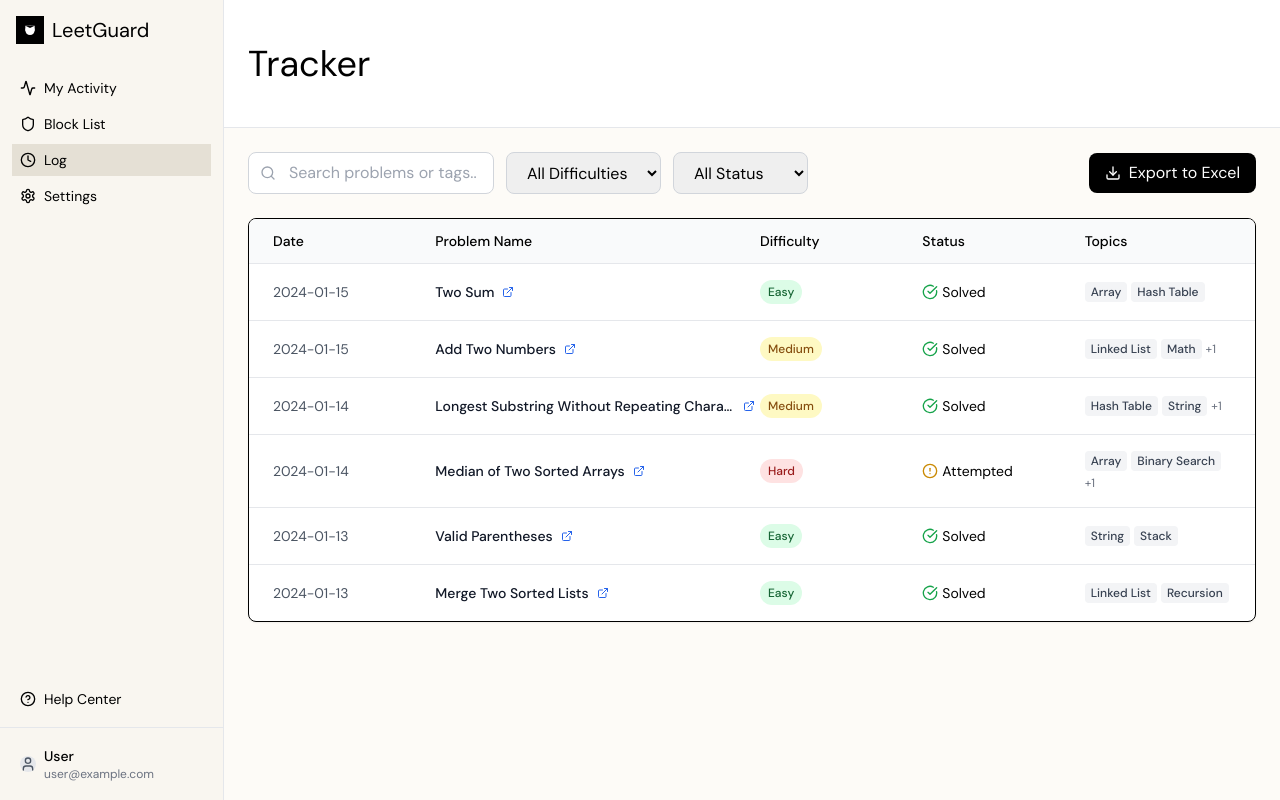
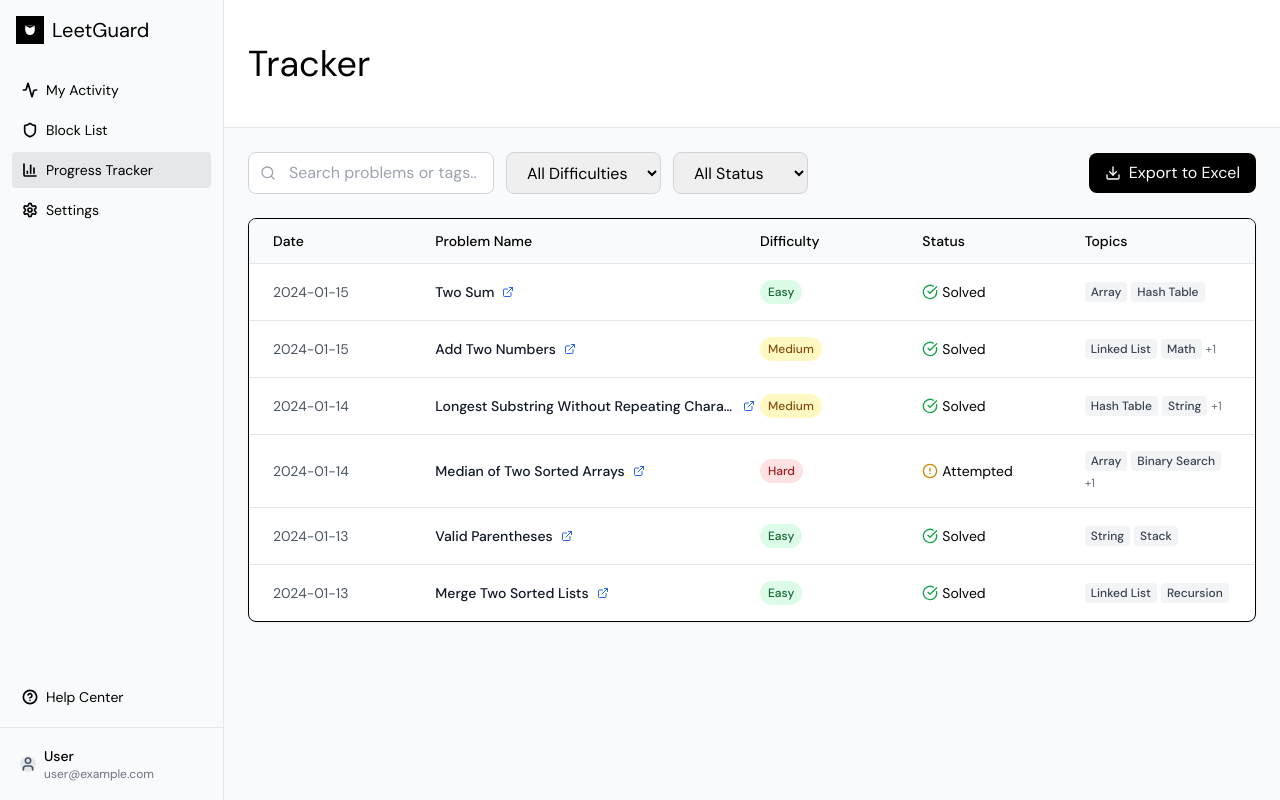
Before and after one commit to try-leetguard/leetguard, a Next.js app in the folder client/: page /log in a window 1280 px wide. Built offline with nearby package versions, Linux system fonts and the light colour scheme; no server answers.

Commit message:
side bar changes

```diff
--- a/client/app/activity/page.tsx
+++ b/client/app/activity/page.tsx
@@ -86,7 +86,7 @@ export default function ActivityPage() {
   }, [timeframe]);
 
   return (
-    <div className="min-h-screen bg-[#FDFBF7] text-black">
+    <div className="min-h-screen bg-gray-50 text-black">
       <div className="flex h-screen">
         <Sidebar activePage="activity" />
 
--- a/client/app/blocklist/page.tsx
+++ b/client/app/blocklist/page.tsx
@@ -25,7 +25,7 @@ export default function BlockListPage() {
           </header>
 
           {/* Content Area */}
-          <main className="flex-1 p-6 overflow-y-auto bg-[#FDFBF7]">
+          <main className="flex-1 p-6 overflow-y-auto bg-gray-50">
             <div className="flex">
               <div className="w-full font-dm-sans">
                 <BlockList />
--- a/client/app/dashboard/page.tsx
+++ b/client/app/dashboard/page.tsx
@@ -64,7 +64,7 @@ export default function DashboardPage() {
           </header>
 
           {/* Content Area */}
-          <main className="flex-1 p-6 overflow-y-auto bg-[#FDFBF7]">
+          <main className="flex-1 p-6 overflow-y-auto bg-gray-50">
             <div className="flex justify-center">
               <div className="flex flex-col md:flex-row gap-6 justify-center items-stretch w-full max-w-5xl">
                 {/* My Activity Card */}
--- a/client/app/log/page.tsx
+++ b/client/app/log/page.tsx
@@ -157,7 +157,7 @@ export default function LogPage() {
           </header>
 
           {/* Content Area */}
-          <main className="flex-1 p-6 overflow-y-auto bg-[#FDFBF7]">
+          <main className="flex-1 p-6 overflow-y-auto bg-gray-50">
             {/* Controls */}
             <div className="mb-6 flex flex-col sm:flex-row gap-4 items-start sm:items-center justify-between">
               <div className="flex flex-col sm:flex-row gap-3">
@@ -198,7 +198,7 @@ export default function LogPage() {
               </div>
 
               {/* Export Button */}
-              <button className="flex items-center gap-2 px-4 py-2 bg-black text-white rounded-lg hover:bg-blue-700 transition-colors">
+              <button className="flex items-center gap-2 px-4 py-2 bg-black text-white rounded-lg hover:bg-gray-900 transition-colors">
                 <Download className="w-4 h-4" />
                 Export to Excel
               </button>
--- a/client/app/settings/data/page.tsx
+++ b/client/app/settings/data/page.tsx
@@ -12,7 +12,7 @@ export default function DataPage() {
   }, []);
 
   return (
-    <div className="min-h-screen bg-[#FDFBF7] text-black">
+    <div className="min-h-screen bg-gray-50 text-black">
       <div className="flex h-screen">
         <Sidebar activePage="settings-data" />
 
--- a/client/app/settings/page.tsx
+++ b/client/app/settings/page.tsx
@@ -56,7 +56,7 @@ export default function SettingsPage() {
   };
 
   return (
-    <div className="min-h-screen bg-[#FDFBF7] text-black">
+    <div className="min-h-screen bg-gray-50 text-black">
       <div className="flex h-screen">
         <Sidebar activePage="settings-profile" />
 
--- a/client/app/settings/security/page.tsx
+++ b/client/app/settings/security/page.tsx
@@ -12,7 +12,7 @@ export default function SecurityPage() {
   }, []);
 
   return (
-    <div className="min-h-screen bg-[#FDFBF7] text-black">
+    <div className="min-h-screen bg-gray-50 text-black">
       <div className="flex h-screen">
         <Sidebar activePage="settings-security" />
 
--- a/client/components/Sidebar.tsx
+++ b/client/components/Sidebar.tsx
@@ -16,6 +16,7 @@ import {
   LogOut,
   ChevronDown,
   ChevronRight,
+  BarChart3,
 } from "lucide-react";
 
 interface SidebarProps {
@@ -47,7 +48,7 @@ export default function Sidebar({ activePage = "dashboard" }: SidebarProps) {
   };
 
   return (
-    <div className="w-56 bg-[#F9F6F0] border-r border-gray-200 flex flex-col">
+    <div className="w-56 bg-gray-50 border-r border-gray-200 flex flex-col">
       {/* Logo */}
       <div className="p-4">
         <Link href="/dashboard" className="flex items-center space-x-2">
@@ -66,62 +67,62 @@ export default function Sidebar({ activePage = "dashboard" }: SidebarProps) {
         <nav className="space-y-1">
           <Link
             href="/activity"
-            className={`flex items-center space-x-2 px-2 py-1.5 text-black transition-colors duration-200 ${
-              activePage === "activity" ? "bg-[#E5E0D5]" : "hover:bg-[#E5E0D5]"
+            className={`flex items-center space-x-2 px-2.5 py-2 text-black transition-colors duration-200 rounded-sm ${
+              activePage === "activity" ? "bg-gray-200" : "hover:bg-gray-200"
             }`}
           >
-            <Activity className="w-4 h-4" />
+            <Activity className="w-4 h-4" strokeWidth={2.5} />
             <span className="font-normal text-sm">My Activity</span>
           </Link>
           <Link
             href="/blocklist"
-            className={`flex items-center space-x-2 px-2 py-1.5 text-black transition-colors duration-200 ${
-              activePage === "blocklist" ? "bg-[#E5E0D5]" : "hover:bg-[#E5E0D5]"
+            className={`flex items-center space-x-2 px-2.5 py-2 text-black transition-colors duration-200 rounded-sm ${
+              activePage === "blocklist" ? "bg-gray-200" : "hover:bg-gray-200"
             }`}
           >
-            <Shield className="w-4 h-4" />
+            <Shield className="w-4 h-4" strokeWidth={2.5} />
             <span className="font-normal text-sm">Block List</span>
           </Link>
           <Link
             href="/log"
-            className={`flex items-center space-x-2 px-2 py-1.5 text-black transition-colors duration-200 ${
-              activePage === "log" ? "bg-[#E5E0D5]" : "hover:bg-[#E5E0D5]"
+            className={`flex items-center space-x-2 px-2.5 py-2 text-black transition-colors duration-200 rounded-sm ${
+              activePage === "log" ? "bg-gray-200" : "hover:bg-gray-200"
             }`}
           >
-            <Clock className="w-4 h-4" />
-            <span className="font-normal text-sm">Log</span>
+            <BarChart3 className="w-4 h-4" strokeWidth={2.5} />
+            <span className="font-normal text-sm">Progress Tracker</span>
           </Link>
 
           {/* Settings with expandable subcategories */}
           <div>
             <Link
               href="/settings"
-              className={`w-full flex items-center space-x-2 px-2 py-1.5 text-black transition-colors duration-200 ${
+              className={`w-full flex items-center space-x-2 px-2.5 py-2 text-black transition-colors duration-200 ${
                 activePage === "settings" ||
                 activePage === "settings-profile" ||
                 activePage === "settings-security" ||
                 activePage === "settings-data"
-                  ? "bg-[#E5E0D5]"
-                  : "hover:bg-[#E5E0D5]"
+                  ? "bg-gray-200 rounded-t-sm"
+                  : "hover:bg-gray-200 rounded-sm"
               }`}
             >
-              <Settings className="w-4 h-4" />
+              <Settings className="w-4 h-4" strokeWidth={2.5} />
               <span className="font-normal text-sm">Settings</span>
             </Link>
 
             {settingsExpanded && (
               <div>
-                <div className="bg-[#E5E0D5] p-1 space-y-1">
+                <div className="bg-gray-200 p-1 space-y-1 rounded-b-sm">
                   <Link
                     href="/settings"
                     className={`flex items-center space-x-2 px-2 py-1.5 transition-colors duration-200 ${
                       activePage === "settings" ||
                       activePage === "settings-profile"
-                        ? "bg-[#F3F1EB] text-black font-semibold"
-                        : "text-black hover:bg-[#F3F1EB]"
+                        ? "bg-gray-100 text-black font-semibold"
+                        : "text-black hover:bg-gray-100"
                     }`}
                   >
-                    <User className="w-3 h-3" />
+                    <User className="w-4 h-4" strokeWidth={2.5} />
                     <span className="font-normal text-sm">
                       Personal Profile
                     </span>
@@ -130,11 +131,11 @@ export default function Sidebar({ activePage = "dashboard" }: SidebarProps) {
                     href="/settings/security"
                     className={`flex items-center space-x-2 px-2 py-1.5 transition-colors duration-200 ${
                       activePage === "settings-security"
-                        ? "bg-[#F3F1EB] text-black font-semibold"
-                        : "text-black hover:bg-[#F3F1EB]"
+                        ? "bg-gray-100 text-black font-semibold"
+                        : "text-black hover:bg-gray-100"
                     }`}
                   >
-                    <Lock className="w-3 h-3" />
+                    <Lock className="w-4 h-4" strokeWidth={2.5} />
                     <span className="font-normal text-sm">
                       Security & Access
                     </span>
@@ -143,18 +144,18 @@ export default function Sidebar({ activePage = "dashboard" }: SidebarProps) {
                     href="/settings/data"
                     className={`flex items-center space-x-2 px-2 py-1.5 transition-colors duration-200 ${
                       activePage === "settings-data"
-                        ? "bg-[#F3F1EB] text-black font-semibold"
-                        : "text-black hover:bg-[#F3F1EB]"
+                        ? "bg-gray-100 text-black font-semibold"
+                        : "text-black hover:bg-gray-100"
                     }`}
                   >
-                    <Shield className="w-3 h-3" />
+                    <Shield className="w-4 h-4" strokeWidth={2.5} />
                     <span className="font-normal text-sm">Data & Privacy</span>
                   </Link>
                   <button
                     onClick={handleSignOut}
-                    className="w-full flex items-center space-x-2 px-2 py-1.5 text-black hover:bg-[#F3F1EB] transition-colors duration-200"
+                    className="w-full flex items-center space-x-2 px-2 py-1.5 text-black hover:bg-gray-100 transition-colors duration-200"
                   >
-                    <LogOut className="w-3 h-3" />
+                    <LogOut className="w-4 h-4" strokeWidth={2.5} />
                     <span className="font-normal text-sm">Sign Out</span>
                   </button>
                 </div>
@@ -168,9 +169,9 @@ export default function Sidebar({ activePage = "dashboard" }: SidebarProps) {
       <div className="p-3">
         <Link
           href="#"
-          className="flex items-center space-x-2 px-2 py-1.5 text-black hover:bg-[#E5E0D5] transition-colors duration-200"
+          className="flex items-center space-x-2 px-2.5 py-2 text-black hover:bg-gray-200 transition-colors duration-200 rounded-sm"
         >
-          <HelpCircle className="w-4 h-4" />
+          <HelpCircle className="w-4 h-4" strokeWidth={2.5} />
           <span className="font-normal text-sm">Help Center</span>
         </Link>
       </div>
@@ -179,7 +180,7 @@ export default function Sidebar({ activePage = "dashboard" }: SidebarProps) {
       <div className="p-3 border-t border-gray-200">
         <div className="flex items-center space-x-2 px-2 py-1.5">
           <div className="w-4 h-4 bg-gray-200 rounded-full flex items-center justify-center">
-            <User className="w-4 h-4 text-gray-600" />
+            <User className="w-4 h-4 text-gray-600" strokeWidth={2.5} />
           </div>
           <div className="flex-1 min-w-0">
             <p className="text-sm font-medium text-black truncate">
```
